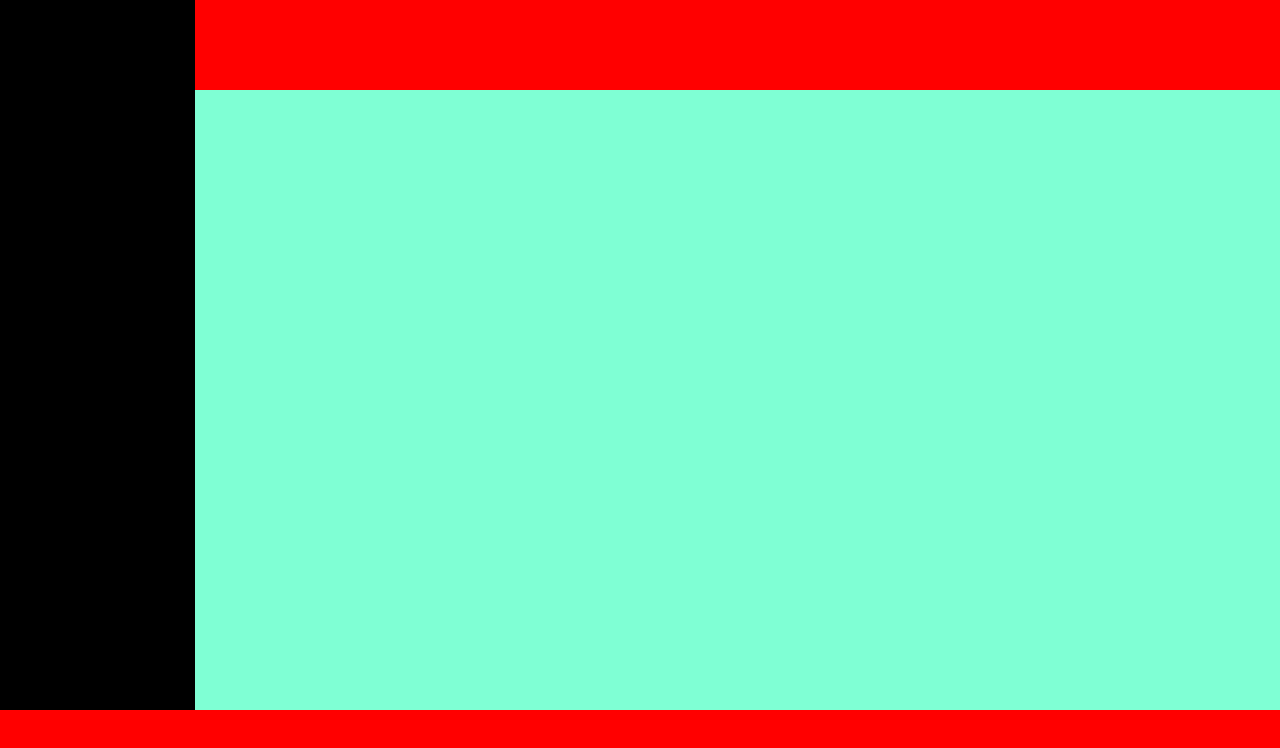
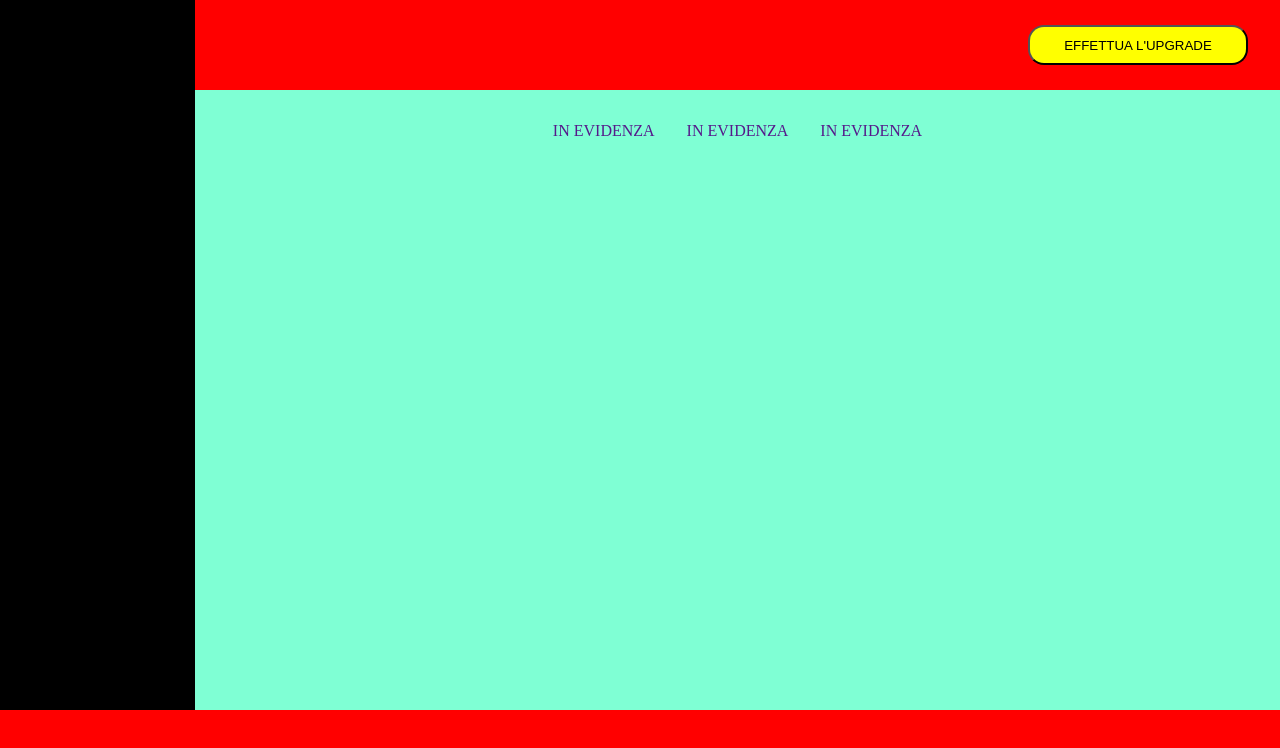
Before and after one commit to MatteoNocera/html-css-spotifyweb, a plain HTML site: page index.html in a window 1280 px wide. Drawn offline with Linux system fonts and the light colour scheme.

Commit message:
add topbar and nav

```diff
--- a/assets/css/style.css
+++ b/assets/css/style.css
@@ -25,6 +25,10 @@
     background-color: aquamarine;
 }
 
+.debug .upgrade {
+    background-color: yellow;
+
+}
 
 
 
@@ -35,8 +39,64 @@
     display: flex;
 }
 
+.jc-end {
+    justify-content: end;
+}
+
+.jc-center {
+    justify-content: center;
+}
+
+.ai-center {
+    align-items: center;
+}
+
+.gp-2 {
+    gap: 2rem;
+}
 
 
+/* Style */
+
+.list_unstiled {
+    list-style: none;
+}
+
+a {
+    text-decoration: none;
+}
+
+/* Spacing */
+
+.p-1 {
+    padding: 1rem;
+}
+
+.pt-1 {
+    padding-top: 1rem;
+}
+
+.px-1 {
+    padding-left: 1rem;
+    padding-right: 1rem;
+}
+
+.px-2 {
+    padding-left: 2rem;
+    padding-right: 2rem;
+}
+
+.py-2 {
+    padding-top: 2rem;
+    padding-bottom: 2rem;
+}
+
+/* Buttons */
+
+.upgrade {
+    background-color: transparent;
+    border-radius: 1rem;
+}
 
 /* #endregion Utilities */
 
@@ -59,6 +119,11 @@
     background-color: red;
 }
 
+.upgrade {
+    width: 220px;
+    height: 40px;
+}
+
 .top_site {
     width: 100%;
     height: 100%;
@@ -68,6 +133,8 @@
     height: calc(100vh - 90px - 90px);
     overflow-y: auto;
 }
+
+
 
 
 
--- a/index.html
+++ b/index.html
@@ -15,10 +15,28 @@
         <div class="sidebar">
         </div>
         <div class="top_site">
-            <div class="topbar">
+            <div class="topbar d_flex jc-end ai-center px-2">
+                <button class="upgrade">
+                    EFFETTUA L'UPGRADE
+                </button>
 
             </div>
             <div class="contents">
+                <nav>
+                    <div class="filter py-2">
+                        <ul class="list_unstiled d_flex jc-center gp-2">
+                            <li>
+                                <a href="">IN EVIDENZA</a>
+                            </li>
+                            <li>
+                                <a href="">IN EVIDENZA</a>
+                            </li>
+                            <li>
+                                <a href="">IN EVIDENZA</a>
+                            </li>
+                        </ul>
+                    </div>
+                </nav>
 
             </div>
 
```
